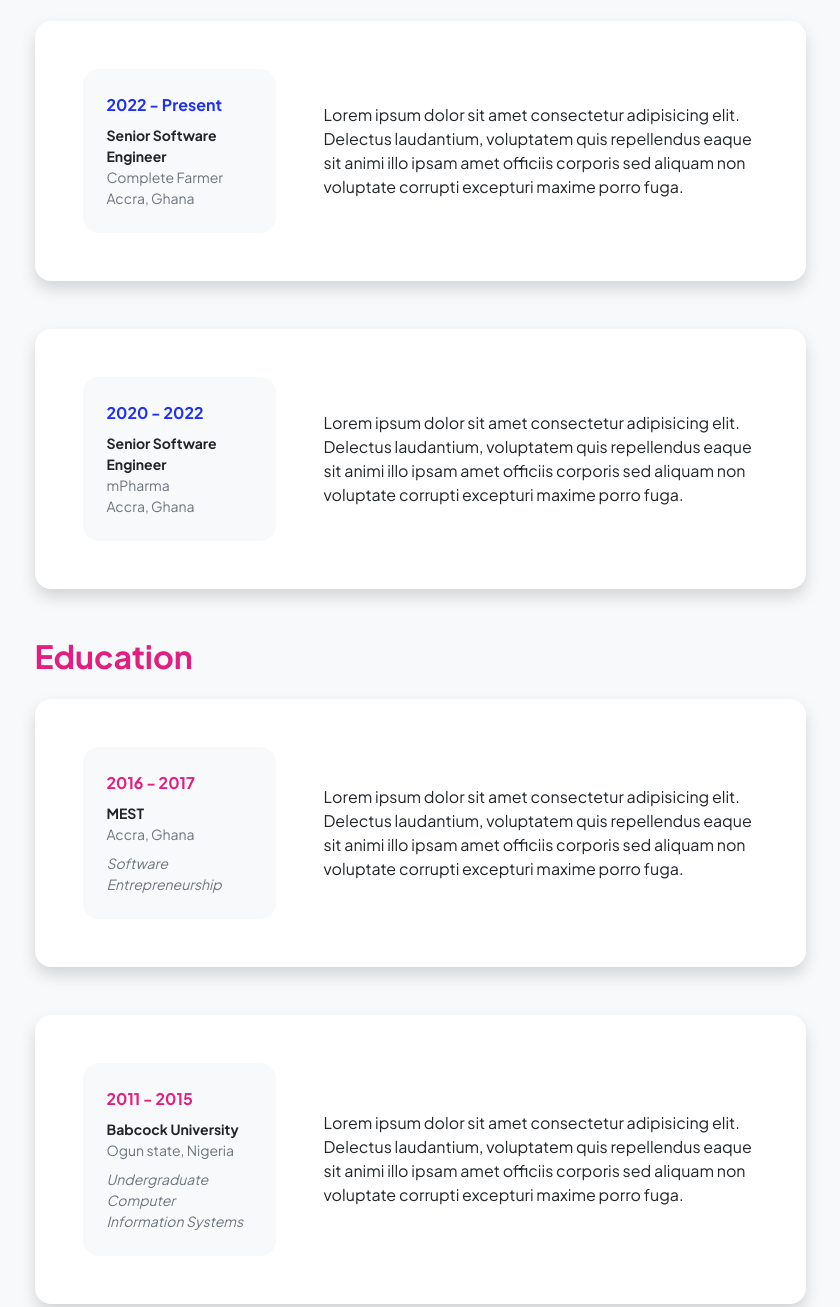
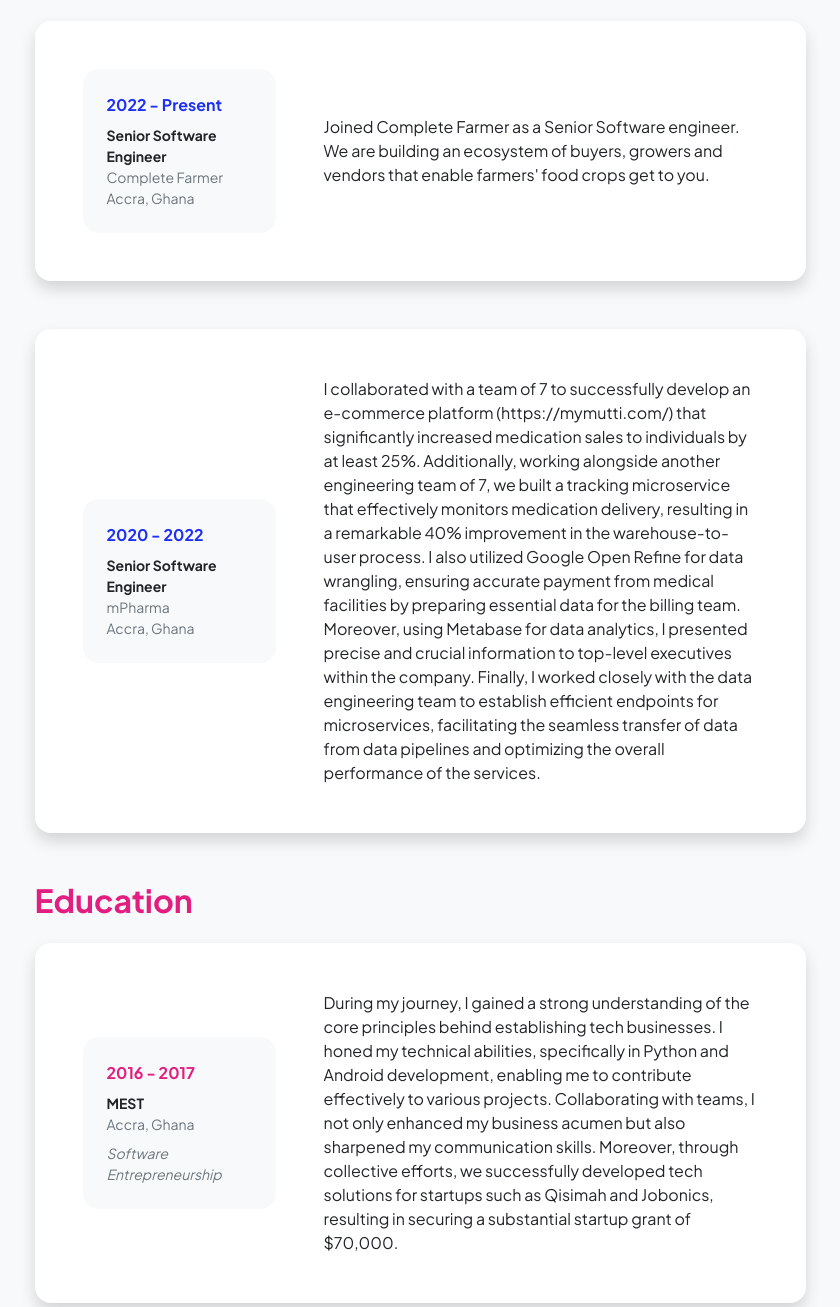
Before and after one commit to bilesanmiahmad/personalwebsite, a plain HTML site: page resume.html in a window 1280 px wide. Shown: the part 287-1594 px from the top of the page, without its empty margins (220-1060 px from the left). Drawn offline with nearby package versions, Linux system fonts and the light colour scheme.

Commit message:
updated resume section and index

```diff
--- a/resume.html
+++ b/resume.html
@@ -64,7 +64,7 @@
                                                 <div class="small text-muted">Accra, Ghana</div>
                                             </div>
                                         </div>
-                                        <div class="col-lg-8"><div>Lorem ipsum dolor sit amet consectetur adipisicing elit. Delectus laudantium, voluptatem quis repellendus eaque sit animi illo ipsam amet officiis corporis sed aliquam non voluptate corrupti excepturi maxime porro fuga.</div></div>
+                                        <div class="col-lg-8"><div>Joined Complete Farmer as a Senior Software engineer. We are building an ecosystem of buyers, growers and vendors that enable farmers' food crops get to you.</div></div>
                                     </div>
                                 </div>
                             </div>
@@ -80,7 +80,7 @@
                                                 <div class="small text-muted">Accra, Ghana</div>
                                             </div>
                                         </div>
-                                        <div class="col-lg-8"><div>Lorem ipsum dolor sit amet consectetur adipisicing elit. Delectus laudantium, voluptatem quis repellendus eaque sit animi illo ipsam amet officiis corporis sed aliquam non voluptate corrupti excepturi maxime porro fuga.</div></div>
+                                        <div class="col-lg-8"><div>I collaborated with a team of 7 to successfully develop an e-commerce platform (https://mymutti.com/) that significantly increased medication sales to individuals by at least 25%. Additionally, working alongside another engineering team of 7, we built a tracking microservice that effectively monitors medication delivery, resulting in a remarkable 40% improvement in the warehouse-to-user process. I also utilized Google Open Refine for data wrangling, ensuring accurate payment from medical facilities by preparing essential data for the billing team. Moreover, using Metabase for data analytics, I presented precise and crucial information to top-level executives within the company. Finally, I worked closely with the data engineering team to establish efficient endpoints for microservices, facilitating the seamless transfer of data from data pipelines and optimizing the overall performance of the services.</div></div>
                                     </div>
                                 </div>
                             </div>
@@ -105,7 +105,7 @@
                                                 </div>
                                             </div>
                                         </div>
-                                        <div class="col-lg-8"><div>Lorem ipsum dolor sit amet consectetur adipisicing elit. Delectus laudantium, voluptatem quis repellendus eaque sit animi illo ipsam amet officiis corporis sed aliquam non voluptate corrupti excepturi maxime porro fuga.</div></div>
+                                        <div class="col-lg-8"><div>During my journey, I gained a strong understanding of the core principles behind establishing tech businesses. I honed my technical abilities, specifically in Python and Android development, enabling me to contribute effectively to various projects. Collaborating with teams, I not only enhanced my business acumen but also sharpened my communication skills. Moreover, through collective efforts, we successfully developed tech solutions for startups such as Qisimah and Jobonics, resulting in securing a substantial startup grant of $70,000.</div></div>
                                     </div>
                                 </div>
                             </div>
@@ -126,7 +126,7 @@
                                                 </div>
                                             </div>
                                         </div>
-                                        <div class="col-lg-8"><div>Lorem ipsum dolor sit amet consectetur adipisicing elit. Delectus laudantium, voluptatem quis repellendus eaque sit animi illo ipsam amet officiis corporis sed aliquam non voluptate corrupti excepturi maxime porro fuga.</div></div>
+                                        <div class="col-lg-8"><div>I served as the President of the Babcock Computer Association, where I held a leadership role and oversaw the organization's activities. Additionally, I was honored to be selected as a Microsoft Student Partner from 2012 to 2015, a prestigious role that allowed me to actively engage with Microsoft technologies and represent the company on campus. In recognition of my programming skills, I was awarded the title of Best Programmer in 2014, highlighting my expertise and accomplishments in the field.</div></div>
                                     </div>
                                 </div>
                             </div>
```
Also changed, not shown: index.html (+3 -3 lines).
